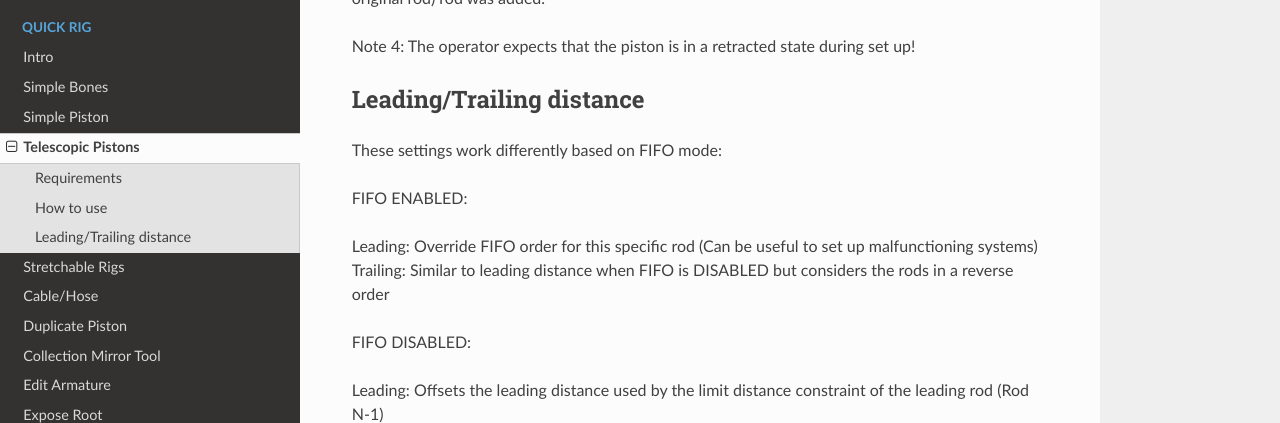
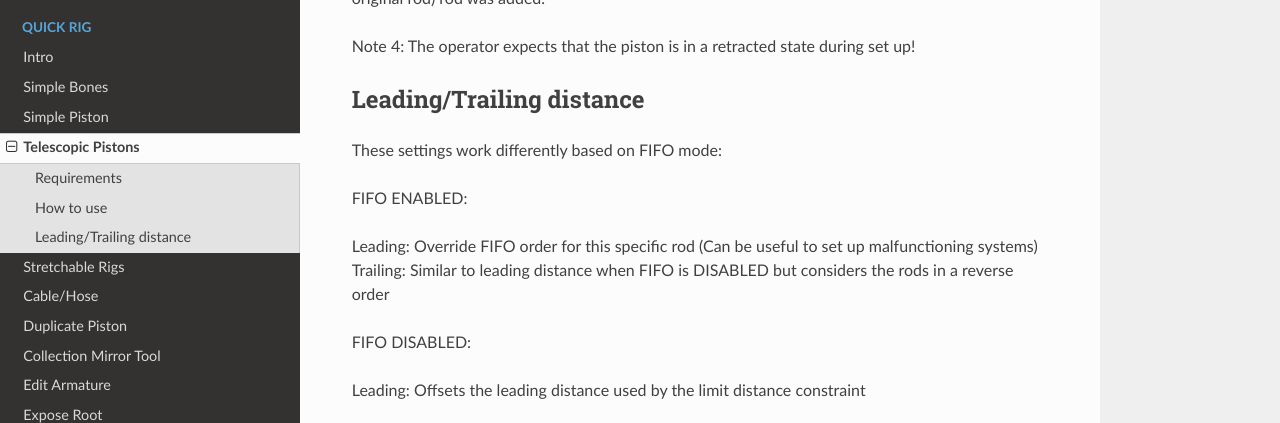
Before and after one commit to ZenderB3D/pp_docs, an MkDocs documentation site: the page built from docs/Quickrigs/telescopic.md, in a window 1280 px wide and 900 px high, scrolled down 1638 px, cut to the strip 0-423 px from the top of the window. Built offline with MkDocs 1.6.1, drawn with Linux system fonts in a browser that asks for light colours; nearby versions of some CDN libraries.

Commit message:
Update telescopic.md

```diff
--- a/docs/Quickrigs/telescopic.md
+++ b/docs/Quickrigs/telescopic.md
@@ -47,7 +47,7 @@ Trailing: Similar to leading distance when FIFO is DISABLED but considers the ro
 
 FIFO DISABLED:
 
-Leading: Offsets the leading distance used by the limit distance constraint of the leading rod (Rod N-1)
+Leading: Offsets the leading distance used by the limit distance constraint
 
 
 <iframe width="560" height="315" src="https://www.youtube.com/embed/advHm9VjPXM?si=mEARtn3Lp8x1ItPf" title="YouTube video player" frameborder="0" allow="accelerometer; autoplay; clipboard-write; encrypted-media; gyroscope; picture-in-picture; web-share" referrerpolicy="strict-origin-when-cross-origin" allowfullscreen></iframe>
```
